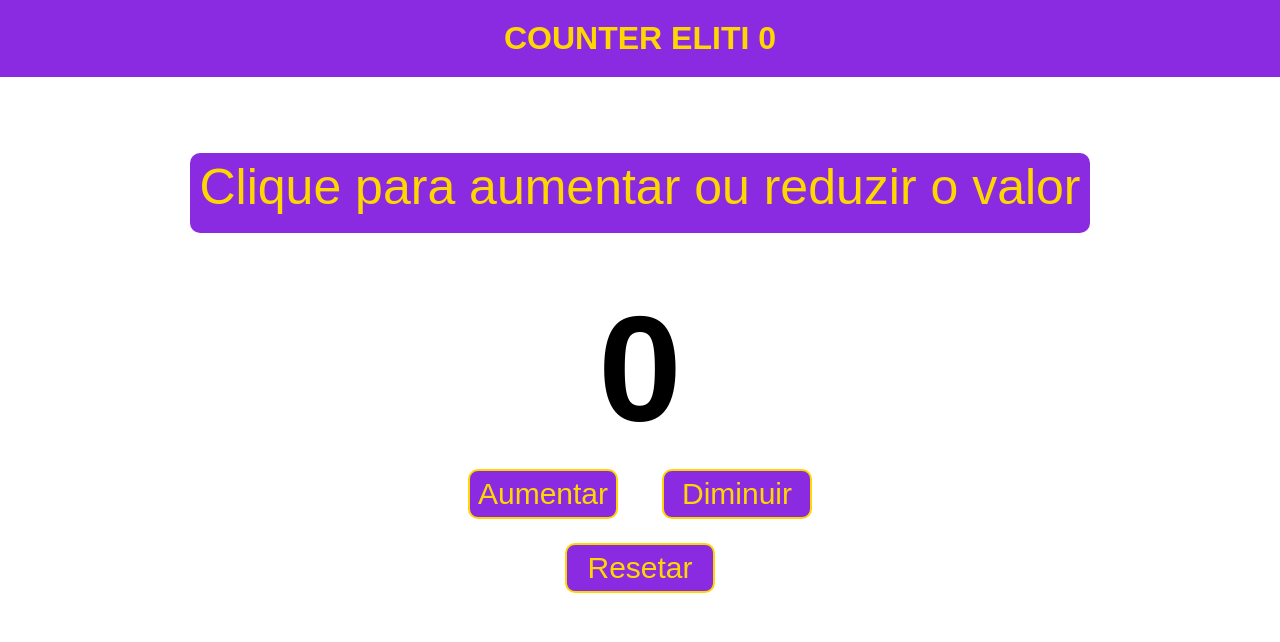
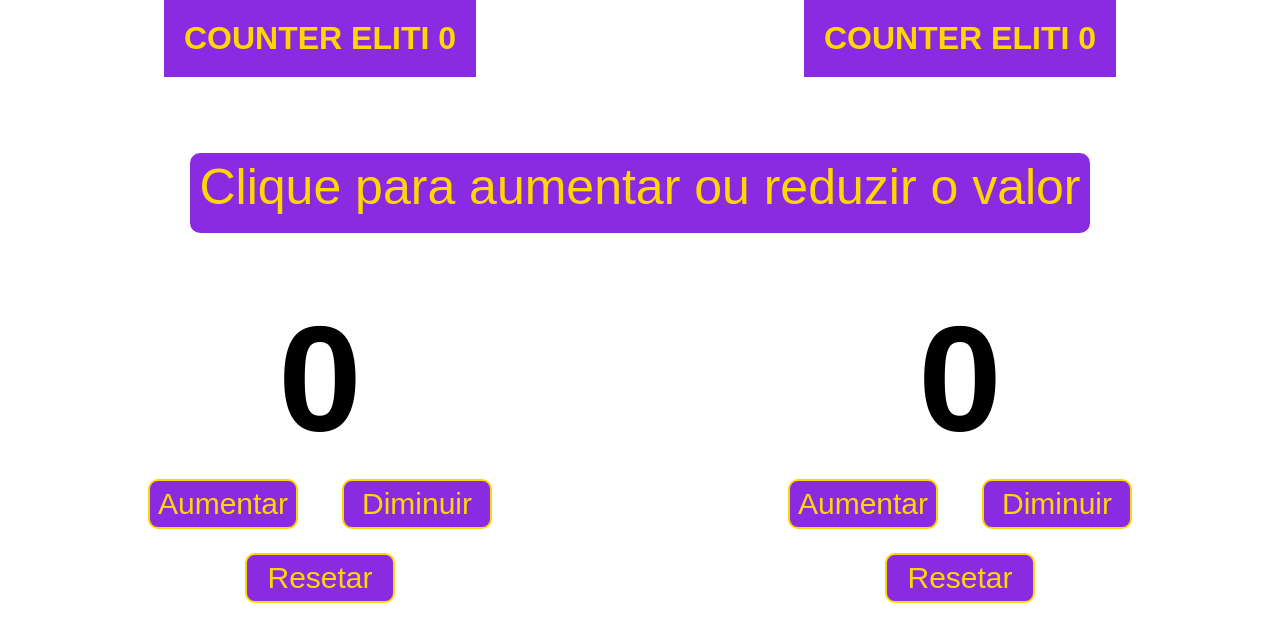
Before and after one commit to luishmsantiago/counter-eliti, a plain HTML site: page index.html in a window 1280 px wide. Drawn offline with Linux system fonts and the light colour scheme.

Commit message:
Update index.html

```diff
--- a/index.html
+++ b/index.html
@@ -72,6 +72,18 @@
         justify-content: center;
         margin-top: 20px;
       }
+      .counters {
+        display: flex;
+        justify-content: space-around;
+      }
+      .headers{
+        display: flex;
+        justify-content: space-around;
+      }
+      .counter-container {
+        margin: 10px;
+      }
+
       @media (min-width: 600px) {
         .texto {
           font-size: 50px;
@@ -86,46 +98,110 @@
     </style>
   </head>
   <body>
-    <h1 class="titulo" id="header">COUNTER ELITI</h1>
+    <div class="headers">
+      <h1 class="titulo" id="header1">COUNTER ELITI</h1>
+      <h1 class="titulo" id="header2">COUNTER ELITI</h1>
+    </div>
     <br><br>
     <div class="container">
       <p class="texto">Clique para aumentar ou reduzir o valor</p>
     </div>
-    <h2 class="num" id="counter">0</h2>
+    <div class="counters">
+      <div class="counter-container">
+        <h2 class="num" id="counter1">0</h2>
         <table class="tabela">
           <tr>
             <td class="line">
-          <button class="buttons" onclick="aumetarValor()">Aumentar</button>
+              <button class="buttons" onclick="aumetarValor1()">Aumentar</button>
             </td>
             <td class="line">
-          <button class="buttons" onclick="reduzirValor()">Diminuir</button>
+              <button class="buttons" onclick="reduzirValor1()">Diminuir</button>
             </td>
           </tr>
           <tr class="reset-container">
             <td>
-          <button class="buttons" onclick="resetarValor()">Resetar</button>
+              <button class="buttons" onclick="resetarValor1()">Resetar</button>
             </td>
           </tr>
         </table>
+      </div>
+      <div class="counter-container">
+        <h2 class="num" id="counter2">0</h2>
+        <table class="tabela">
+          <tr>
+            <td class="line">
+              <button class="buttons" onclick="aumetarValor2()">Aumentar</button>
+            </td>
+            <td class="line">
+              <button class="buttons" onclick="reduzirValor2()">Diminuir</button>
+            </td>
+          </tr>
+          <tr class="reset-container">
+            <td>
+              <button class="buttons" onclick="resetarValor2()">Resetar</button>
+            </td>
+          </tr>
+        </table>
+      </div>
+    </div>
     <script>
-      var headerUpdate = document.getElementById('header').innerText
-      let counter = 0;
-      function aumetarValor() {
-        counter++;
-        document.getElementById('counter').innerText = counter;
+    var headerUpdate1 = document.getElementById('header1').innerText
+    var headerUpdate2 = document.getElementById('header2').innerText
+    let counter1 = parseInt(localStorage.getItem('counter1')) || 0;
+    let counter2 = parseInt(localStorage.getItem('counter2')) || 0;
+    document.getElementById('counter1').innerText = counter1;
+    document.getElementById('counter2').innerText = counter2;
+
+    function aumetarValor1() {
+      counter1++;
+      document.getElementById('counter1').innerText = counter1;
+      localStorage.setItem('counter1', counter1);
+      updateHeader1();
     }
-      function reduzirValor() {
-        counter--;
-        document.getElementById('counter').innerText = counter;
+
+    function reduzirValor1() {
+      counter1--;
+      document.getElementById('counter1').innerText = counter1;
+      localStorage.setItem('counter1', counter1);
+      updateHeader1()
     }
-      function resetarValor() {
-        counter = 0;
-        document.getElementById('counter').innerText = counter;
+
+    function resetarValor1() {
+      counter1 = 0;
+      document.getElementById('counter1').innerText = counter1;
+      localStorage.setItem('counter1', counter1);
+      updateHeader1()
     }
-      function updateHeader(){
-        document.getElementById('header').textContent = headerUpdate + '  ' + counter;
+
+    function aumetarValor2() {
+      counter2++;
+      document.getElementById('counter2').innerText = counter2;
+      localStorage.setItem('counter2', counter2);
+      updateHeader2()
     }
-      updateHeader();
+
+    function reduzirValor2() {
+      counter2--;
+      document.getElementById('counter2').innerText = counter2;
+      localStorage.setItem('counter2', counter2);
+      updateHeader2()
+    }
+
+    function resetarValor2() {
+      counter2 = 0;
+      document.getElementById('counter2').innerText = counter2;
+      localStorage.setItem('counter2', counter2);
+      updateHeader2()
+    }
+
+      function updateHeader1(){
+        document.getElementById('header1').textContent = headerUpdate1 + '  ' + counter1;
+      }
+      function updateHeader2(){
+        document.getElementById('header2').textContent = headerUpdate2 + '  ' + counter2;
+      }
+      updateHeader1();
+      updateHeader2();
     </script>
   </body>
 </html>
```
Lines whose indentation alone changed are shown as unchanged.
